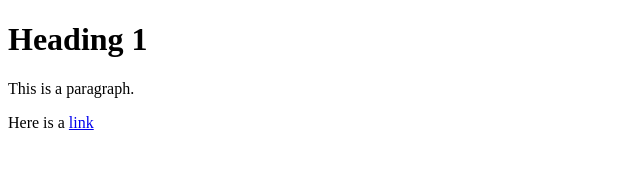
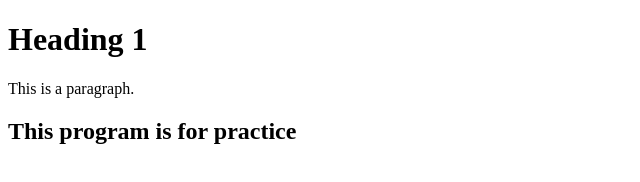
Before and after one commit to mawais114/ecomproject, a plain HTML site: page index.html in a window 1280 px wide. Shown: the whole page, without its empty margins (0-640 px from the left). Drawn offline with Linux system fonts and the light colour scheme.

Commit message:
Update index.html

```diff
--- a/index.html
+++ b/index.html
@@ -4,7 +4,9 @@
 
 <h1>Heading 1</h1>
 <p>This is a paragraph.</p>
-<p>Here is a <a href="https://www.example.com">link</a>
+
+
+<h2> This program is for practice </h2>
 
 </body>
 </html>
```
